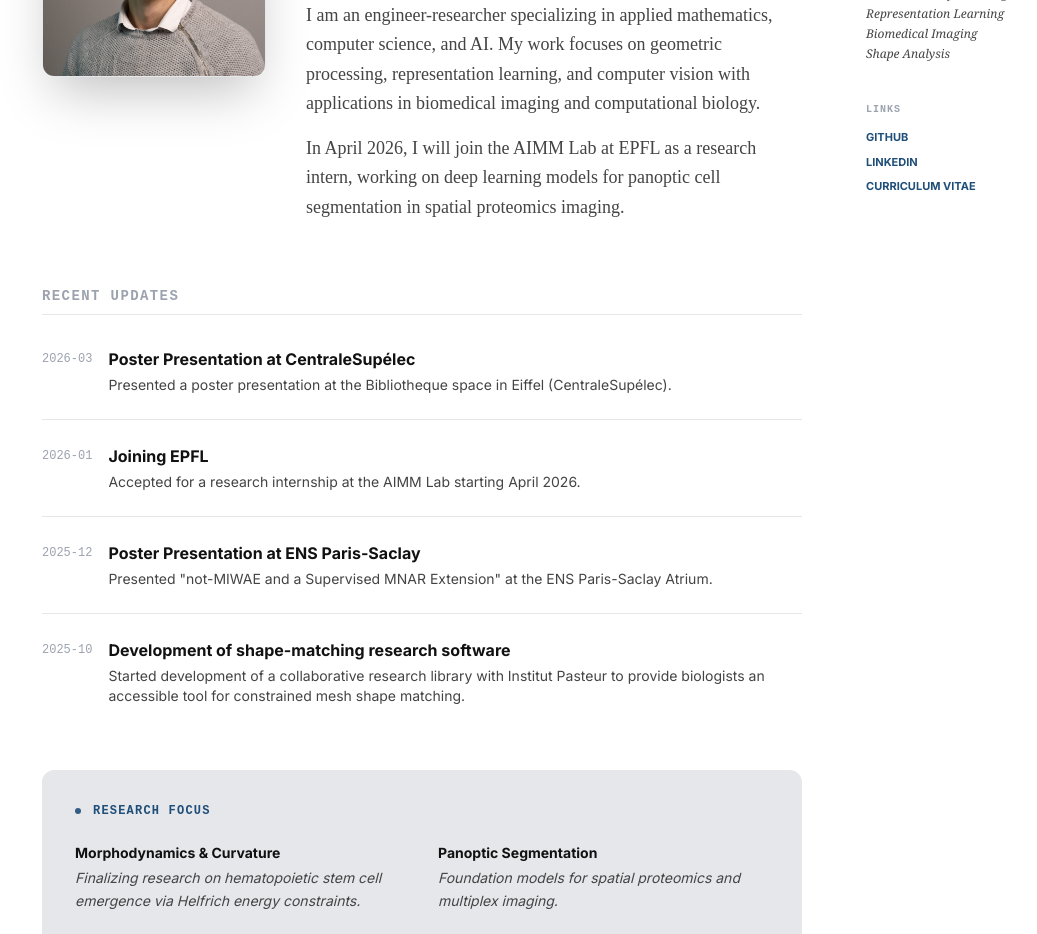
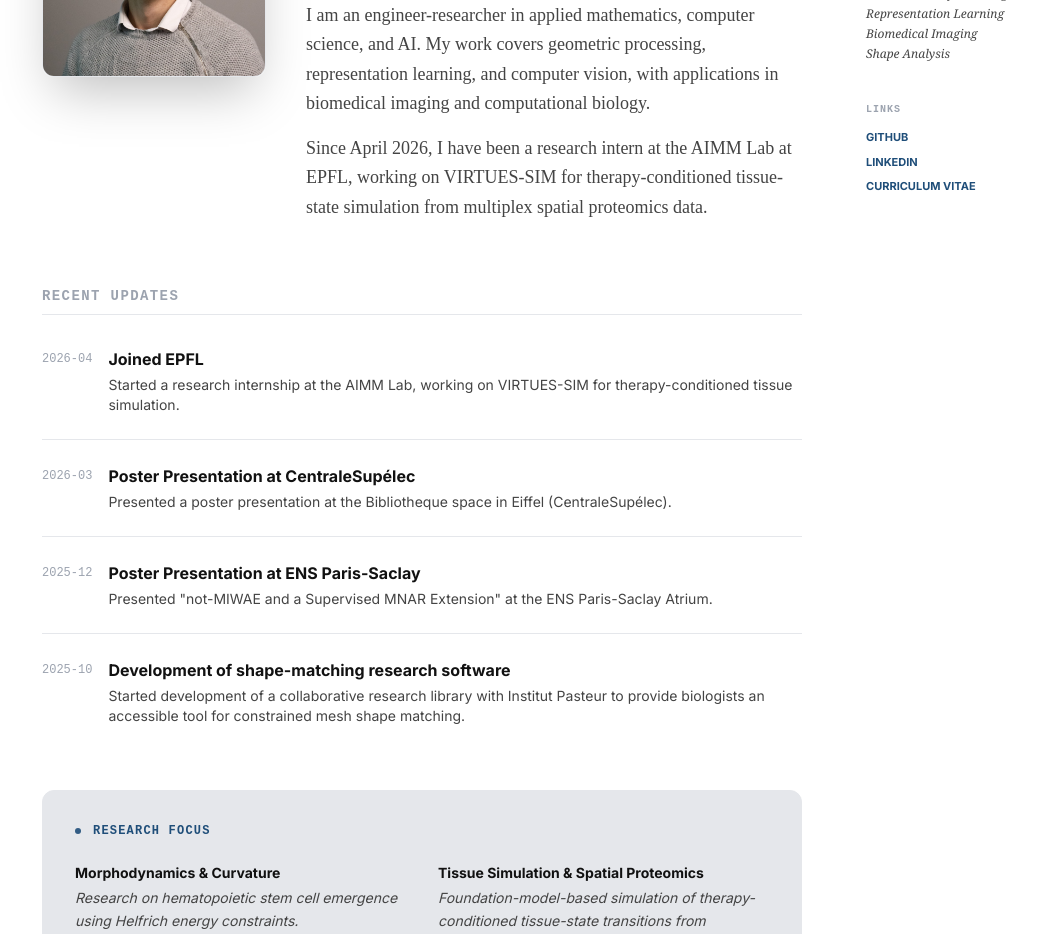
Before and after one commit to amine-maazizi/amine-maazizi.github.io, a React (Vite) app: page /#/en in a window 1280 px wide. Shown: the part 260-1194 px from the top of the page, without its empty margins (46-1083 px from the left). Built offline with nearby package versions, Linux system fonts and the light colour scheme.

Commit message:
Updated internship status; Added XAI work

```diff
--- a/data/content.ts
+++ b/data/content.ts
@@ -5,16 +5,16 @@ export const researchExperience: Record<string, ContentEntry[]> = {
   en: [
     {
       id: 'exp-epfl',
-      title: 'Incoming Research Intern',
+      title: 'Research Intern',
       org: 'EPFL, Artificial Intelligence in Molecular Medicine (AIMM) Lab',
       location: 'Lausanne, Switzerland',
       date: '2026-04',
       endDate: '2026-09',
       summary:
-        'Incoming research internship focused on panoptic cell segmentation for multiplex spatial proteomics imaging. The work centers on adapting and evaluating deep learning and foundation-model-inspired architectures for biological imaging, with an emphasis on robust instance-level and class-level delineation in high-dimensional microscopy data.\n\nExperiments are conducted on the SwissAI Alps HPC cluster, with systematic training and benchmarking protocols designed in collaboration with computational and clinical partners. The objective is to build technically reliable segmentation pipelines that remain scientifically useful for downstream biological analysis.',
+        'Research internship focused on VIRTUES-SIM, a foundation-model-based framework for simulating spatiotemporal tissue responses to therapy from multiplex spatial proteomics data. The work centers on adapting and evaluating latent tissue-state transition models that use VirTues representations to predict post-treatment tissue states from destructive, unaligned pre- and post-treatment observations.\n\nExperiments are conducted on the SwissAI Alps HPC cluster, with systematic training, benchmarking, and evaluation pipelines for therapy-conditioned tissue simulation. The objective is to build technically reliable models that capture treatment-induced changes in tissue organization and remain useful for downstream biomarker and treatment-response analysis.',
       body: '',
       thumbnail: '/images/EPFL.png',
-      tags: ['deep-learning', 'cell-segmentation', 'spatial-proteomics', 'computer-vision']
+      tags: ['deep-learning', 'spatial-proteomics', 'foundation-models', 'tissue-simulation']
     },
     {
       id: 'exp-pasteur',
@@ -47,16 +47,16 @@ export const researchExperience: Record<string, ContentEntry[]> = {
   fr: [
     {
       id: 'exp-epfl',
-      title: 'Stagiaire de recherche (à venir)',
+      title: 'Stagiaire de recherche',
       org: 'EPFL, Artificial Intelligence in Molecular Medicine (AIMM) Lab',
       location: 'Lausanne, Suisse',
       date: '2026-04',
       endDate: '2026-09',
       summary:
-        'Stage de recherche (à venir) centré sur la segmentation panoptique de cellules en imagerie de protéomique spatiale multiplexée. Le travail porte sur l\'adaptation et l\'évaluation d\'architectures d\'apprentissage profond, inspirées des modèles de fondation, pour l\'imagerie biologique, avec un accent sur une délimitation robuste des cellules à la fois au niveau des instances et des classes dans des données microscopiques de grande dimension.\n\nLes expériences sont menées sur le cluster HPC SwissAI Alps, avec des protocoles d\'entraînement et de benchmarking systématiques, en collaboration avec des partenaires computationnels et cliniques. L\'objectif est de construire des pipelines de segmentation techniquement fiables et pertinents pour l\'analyse biologique en aval.',
+        'Stage de recherche consacré à VIRTUES-SIM, un cadre fondé sur des modèles de fondation pour simuler les réponses spatiotemporelles des tissus aux thérapies à partir de données de protéomique spatiale multiplexée. Le travail porte sur l’adaptation et l’évaluation de modèles de transition d’états tissulaires latents utilisant les représentations VirTues afin de prédire les états tissulaires post-traitement à partir d’observations pré- et post-traitement destructives et non alignées.\n\nLes expériences sont menées sur le cluster HPC SwissAI Alps, avec des pipelines systématiques d’entraînement, de benchmarking et d’évaluation pour la simulation tissulaire conditionnée par les thérapies. L’objectif est de construire des modèles techniquement fiables capables de capturer les changements induits par les traitements dans l’organisation tissulaire, tout en restant utiles pour l’analyse downstream des biomarqueurs et des réponses thérapeutiques.',
       body: '',
       thumbnail: '/images/EPFL.png',
-      tags: ['apprentissage-profond', 'segmentation-cellulaire', 'protéomique-spatiale', 'vision-par-ordinateur']
+      tags: ['deep-learning', 'protéomique-spatiale', 'modèles-de-fondation', 'simulation-tissulaire']
     },
     {
       id: 'exp-pasteur',
@@ -254,18 +254,18 @@ export const awards: Record<string, ContentEntry[]> = {
 export const updates: Record<string, ContentEntry[]> = {
   en: [
     {
+      id: 'in-epfl',
+      title: 'Joined EPFL',
+      date: '2026-04',
+      summary: 'Started a research internship at the AIMM Lab, working on VIRTUES-SIM for therapy-conditioned tissue simulation.',
+      body: ''
+    },
+    {
       id: 'up-bida-poster-2026',
       title: 'Poster Presentation at CentraleSupélec',
       date: '2026-03',
       summary:
         'Presented a poster presentation at the Bibliotheque space in Eiffel (CentraleSupélec).',
-      body: ''
-    },
-    {
-      id: 'up-epfl',
-      title: 'Joining EPFL',
-      date: '2026-01',
-      summary: 'Accepted for a research internship at the AIMM Lab starting April 2026.',
       body: ''
     },
     {
@@ -285,18 +285,18 @@ export const updates: Record<string, ContentEntry[]> = {
   ],
   fr: [
     {
+      id: 'in-epfl',
+      title: 'Arrivée à l’EPFL',
+      date: '2026-04',
+      summary: 'Début d’un stage de recherche au AIMM Lab, sur VIRTUES-SIM pour la simulation tissulaire conditionnée par les thérapies.',
+      body: ''
+    },
+    {
       id: 'up-bida-poster-2026',
       title: 'Présentation de poster a CentraleSupélec',
       date: '2026-03',
       summary:
         'Présentation de poster a la Bibliotheque (espace Eiffel, CentraleSupélec).',
-      body: ''
-    },
-    {
-      id: 'up-epfl',
-      title: 'Arrivée à l\'EPFL',
-      date: '2026-01',
-      summary: 'Accepté pour un stage de recherche au AIMM Lab à partir d’avril 2026.',
       body: ''
     },
     {
--- a/metadata.json
+++ b/metadata.json
@@ -1,6 +1,6 @@
 
 {
-  "name": "Amine Maazizi — Academic Portfolio",
-  "description": "Professional academic portfolio of Amine Maazizi, specialized in geometric deep learning and biomedical imaging.",
+  "name": "Amine Maazizi's Academic Portfolio",
+  "description": "Academic portfolio of Amine Maazizi.",
   "requestFramePermissions": []
 }
--- a/pages/Home.tsx
+++ b/pages/Home.tsx
@@ -1,4 +1,3 @@
-
 import React from 'react';
 import { Locale } from '../types';
 import { en, fr } from '../i18n/strings';
@@ -28,13 +27,13 @@ const Home: React.FC<{ locale: Locale }> = ({ locale }) => {
           <div className="prose-serif text-lg leading-relaxed text-[#444444] dark:text-[#9CA3AF] max-w-2xl">
             <p>
               {locale === 'en'
-                ? "I am an engineer-researcher specializing in applied mathematics, computer science, and AI. My work focuses on geometric processing, representation learning, and computer vision with applications in biomedical imaging and computational biology."
-                : "Élève-ingénieur et chercheur spécialisé en mathématiques appliquées et intelligence artificielle. Mes travaux portent sur le traitement géométrique, l'apprentissage de représentations et la vision par ordinateur, avec des applications en imagerie biomédicale."}
+                ? "I am an engineer-researcher in applied mathematics, computer science, and AI. My work covers geometric processing, representation learning, and computer vision, with applications in biomedical imaging and computational biology."
+                : "Je suis élève-ingénieur et chercheur en mathématiques appliquées, informatique et intelligence artificielle. Mes travaux portent sur le traitement géométrique, l’apprentissage de représentations et la vision par ordinateur, avec des applications en imagerie biomédicale et en biologie computationnelle."}
             </p>
             <p className="mt-4">
                {locale === 'en'
-                ? "In April 2026, I will join the AIMM Lab at EPFL as a research intern, working on deep learning models for panoptic cell segmentation in spatial proteomics imaging."
-                : "En avril 2026, je rejoindrai le AIMM Lab à l'EPFL en tant que stagiaire de recherche, travaillant sur des modèles d'apprentissage profond pour la segmentation panoptique de cellules en imagerie de protéomique spatiale."}
+                ? "Since April 2026, I have been a research intern at the AIMM Lab at EPFL, working on VIRTUES-SIM for therapy-conditioned tissue-state simulation from multiplex spatial proteomics data."
+                : "Depuis avril 2026, je suis stagiaire de recherche au AIMM Lab à l’EPFL, où je travaille sur VIRTUES-SIM pour la simulation d’états tissulaires conditionnée par les thérapies à partir de données de protéomique spatiale multiplexée."}
             </p>
           </div>
         </div>
@@ -64,12 +63,24 @@ const Home: React.FC<{ locale: Locale }> = ({ locale }) => {
         </h2>
         <div className="grid grid-cols-1 md:grid-cols-2 gap-8 text-sm">
           <div>
-            <h3 className="font-bold mb-1">Morphodynamics & Curvature</h3>
-            <p className="text-[#444444] dark:text-[#9CA3AF] leading-relaxed italic">Finalizing research on hematopoietic stem cell emergence via Helfrich energy constraints.</p>
+            <h3 className="font-bold mb-1">
+              {locale === 'en' ? 'Morphodynamics & Curvature' : 'Morphodynamique et courbure'}
+            </h3>
+            <p className="text-[#444444] dark:text-[#9CA3AF] leading-relaxed italic">
+              {locale === 'en'
+                ? 'Research on hematopoietic stem cell emergence using Helfrich energy constraints.'
+                : 'Recherche sur l’émergence des cellules souches hématopoïétiques à partir de contraintes d’énergie de Helfrich.'}
+            </p>
           </div>
           <div>
-            <h3 className="font-bold mb-1">Panoptic Segmentation</h3>
-            <p className="text-[#444444] dark:text-[#9CA3AF] leading-relaxed italic">Foundation models for spatial proteomics and multiplex imaging.</p>
+            <h3 className="font-bold mb-1">
+              {locale === 'en' ? 'Tissue Simulation & Spatial Proteomics' : 'Simulation tissulaire et protéomique spatiale'}
+            </h3>
+            <p className="text-[#444444] dark:text-[#9CA3AF] leading-relaxed italic">
+              {locale === 'en'
+                ? 'Foundation-model-based simulation of therapy-conditioned tissue-state transitions from multiplex spatial proteomics data.'
+                : 'Simulation de transitions d’états tissulaires conditionnées par les thérapies à partir de données de protéomique spatiale multiplexée.'}
+            </p>
           </div>
         </div>
       </section>
```
Also changed, not shown: public/publications.json (+12 -0 lines), 1 other file (tests, documents, lock files or other folders).
